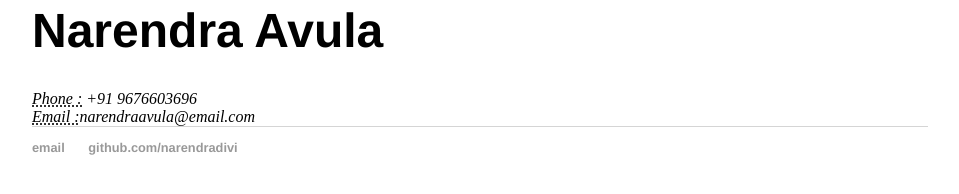
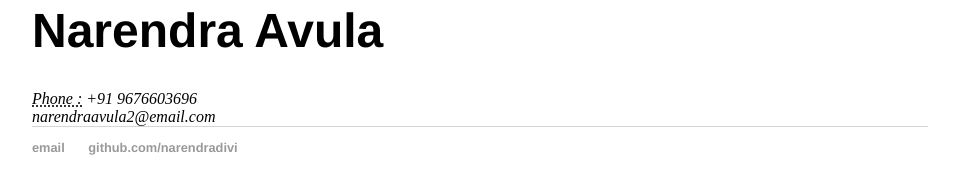
Before and after one commit to narendra-avula/narendradivi.github.io, a Jekyll site: the page built from resume/index.html, in a window 1280 px wide. Shown: the part 141-335 px from the top of the page, without its empty margins (160-1119 px from the left). Built offline with Jekyll 4.4.1, drawn with Linux system fonts in a browser that asks for light colours.

Commit message:
email updated

```diff
--- a/resume/index.html
+++ b/resume/index.html
@@ -8,6 +8,6 @@ title: Resume of Narendra Avula
 					<h1>Narendra Avula</h1>
 					<address>
 					<abbr title="phone">Phone :</abbr> +91 9676603696 <br>
-					<span class="obfuscate"><abbr title="email">Email :</abbr>narendraavula@email.com</span>
+					<span class="obfuscate">narendraavula2@email.com</span>
 					</address>
 	</div>
```
